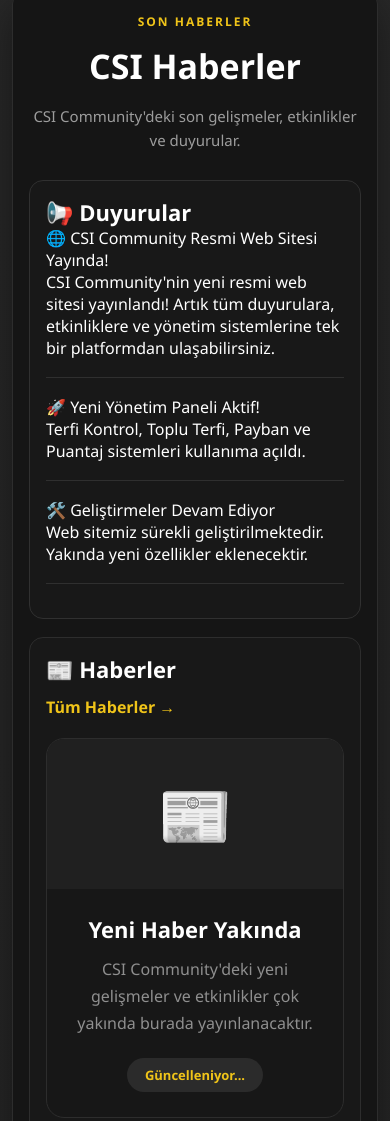
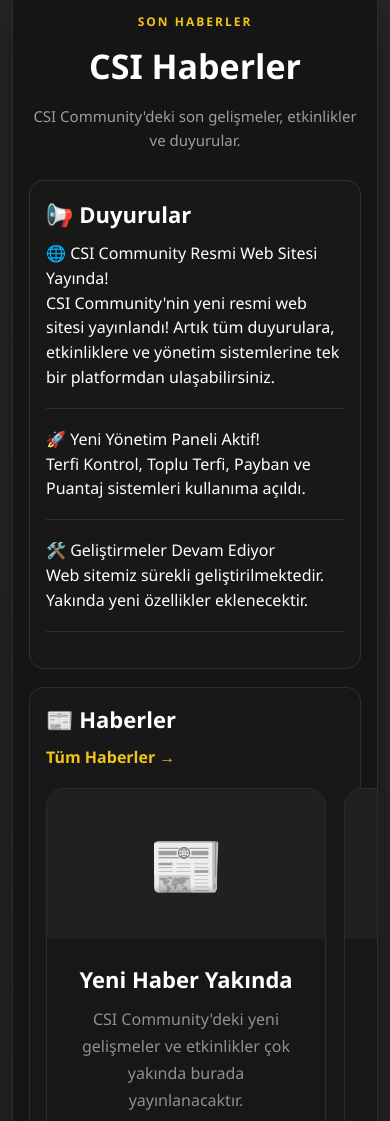
Before and after one commit to DAGON-bot/CSI-WEB, a website: page index.html in a window 390 px wide. Shown: the part 884-2005 px from the top of the page. Drawn offline with nearby package versions, Linux system fonts and the light colour scheme; no server answers.

Commit message:
Haber duyuru ve chat kolonlari duzenlendi

```diff
--- a/css/chat.css
+++ b/css/chat.css
@@ -9,13 +9,14 @@
 
 #duyurular .news-layout {
     display: grid;
+
     grid-template-columns:
-        minmax(220px, 260px)
+        minmax(290px, 330px)
         minmax(0, 1fr)
-        minmax(310px, 360px);
+        minmax(330px, 380px);
 
     align-items: stretch;
-    gap: 22px;
+    gap: 18px;
 }
 
 /*
@@ -698,11 +699,11 @@
 
     #duyurular .news-layout {
         grid-template-columns:
-            minmax(200px, 240px)
+            minmax(250px, 290px)
             minmax(0, 1fr)
-            minmax(290px, 320px);
+            minmax(300px, 330px);
 
-        gap: 16px;
+        gap: 15px;
     }
 
 }
@@ -776,3 +777,21 @@
     }
 
 }
+
+#duyurular .announcement-panel {
+    min-width: 0;
+    padding: 18px 16px;
+}
+
+#duyurular .announcement-panel .panel-title {
+    margin-bottom: 12px;
+}
+
+#duyurular #duyuruContainer {
+    line-height: 1.55;
+}
+
+#duyurular #haberContainer {
+    grid-template-columns:
+        repeat(2, minmax(280px, 1fr));
+}
```
